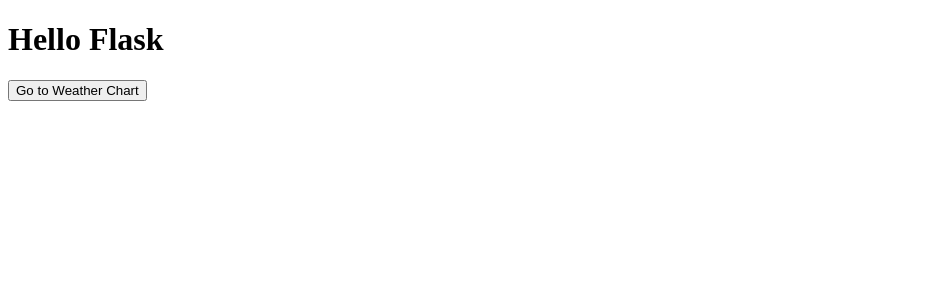
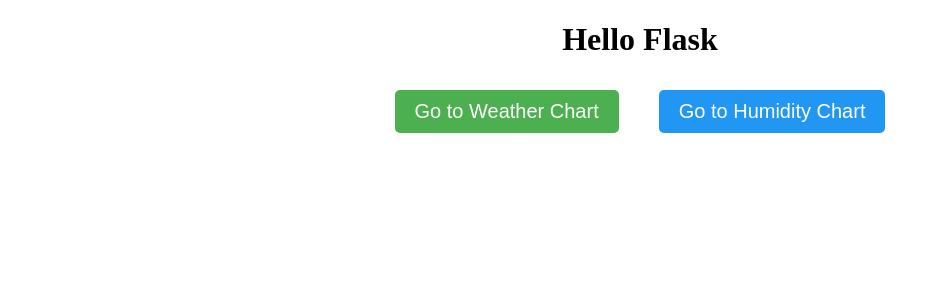
Before and after one commit to rvgoing/FlaskGt, a Flask app: page / in a window 1280 px wide. Shown: the top 300 px of the page, without its empty margins (0-940 px from the left). Run offline with Flask 3, Linux system fonts and the light colour scheme.

Commit message:
Update index.html

```diff
--- a/templates/index.html
+++ b/templates/index.html
@@ -2,9 +2,59 @@
 <html>
 <head>
     <title>Main Page</title>
+    <style>
+        /* Style for the Weather Chart button */
+        .btn-weather {
+            font-size: 20px; /* Change font size */
+            padding: 10px 20px; /* Change padding */
+            margin: 10px; /* Add margin */
+            background-color: #4CAF50; /* Green background */
+            color: white; /* White text */
+            border: none; /* Remove border */
+            border-radius: 5px; /* Rounded corners */
+            cursor: pointer; /* Pointer cursor on hover */
+            display: inline-block; /* Ensure buttons are inline */
+            text-align: center; /* Center text */
+        }
+
+        .btn-weather:hover {
+            background-color: #45a049; /* Darker green on hover */
+        }
+
+        /* Style for the Humidity Chart button */
+        .btn-humidity {
+            font-size: 20px; /* Change font size */
+            padding: 10px 20px; /* Change padding */
+            margin: 10px; /* Add margin */
+            background-color: #2196F3; /* Blue background */
+            color: white; /* White text */
+            border: none; /* Remove border */
+            border-radius: 5px; /* Rounded corners */
+            cursor: pointer; /* Pointer cursor on hover */
+            display: inline-block; /* Ensure buttons are inline */
+            text-align: center; /* Center text */
+        }
+
+        .btn-humidity:hover {
+            background-color: #1976D2; /* Darker blue on hover */
+        }
+
+        /* Container for buttons */
+        .button-container {
+            display: flex;
+            justify-content: center; /* Align buttons to center */
+            gap: 20px; /* Add space between buttons */
+            margin: 20px;
+        }
+
+    </style>
 </head>
 <body>
-    <h1>Hello Flask</h1>
-    <button onclick="window.location.href='/weather'">Go to Weather Chart</button>
+    <!-- <h1>Hello Flask</h1> -->
+    <h1 style="text-align: center;">Hello Flask</h1>
+    <div class="button-container">
+        <button class="btn-weather" onclick="window.location.href='/temperature_chart'">Go to Weather Chart</button>
+        <button class="btn-humidity" onclick="window.location.href='/humidity_chart'">Go to Humidity Chart</button>
+    </div>
 </body>
 </html>
```
